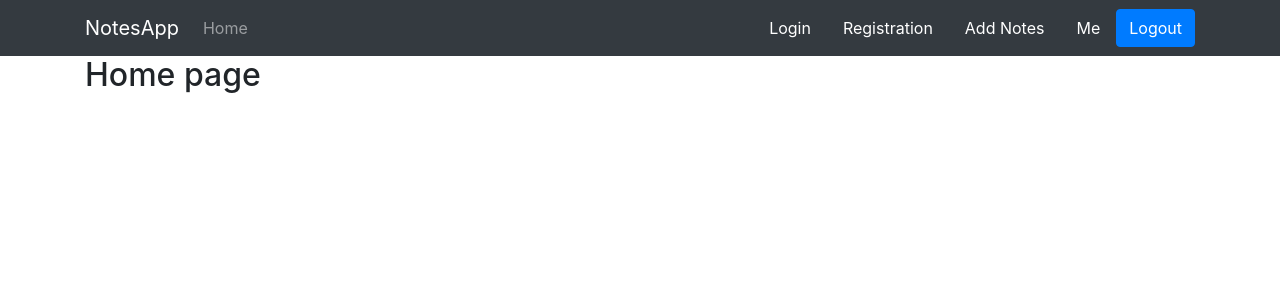
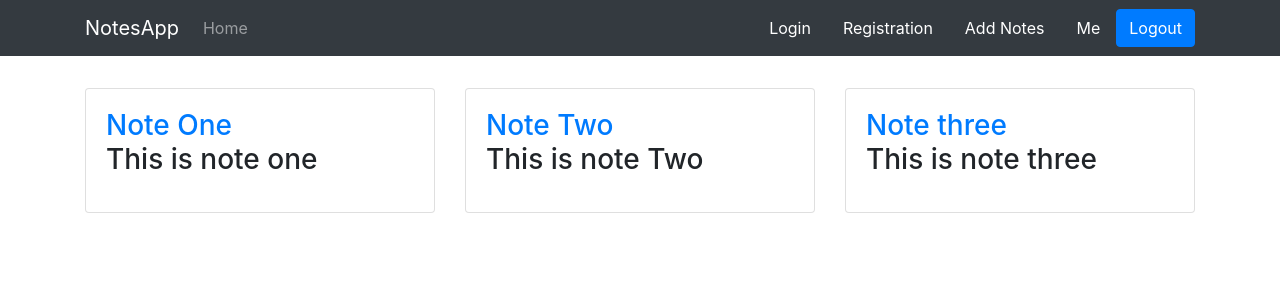
Before and after one commit to jakdev047/frontend, a React (Create React App) app: page / in a window 1280 px wide. Shown: the top 300 px of the page. Built offline with nearby package versions, Linux system fonts and the light colour scheme.

Commit message:
all notes get

```diff
--- /dev/null
+++ b/src/components/Note.js
@@ -0,0 +1,21 @@
+import React from 'react';
+import { Col, Card, CardBody } from 'reactstrap';
+import { Link } from 'react-router-dom';
+
+const Note = props => {
+  const {title,comment} = props.note
+  return (
+    <Col lg={4} sm={6} xs={12} className="my-3">
+      <Card>
+        <CardBody>
+          <h3>
+            <Link to="/">{title}</Link>
+            <p>{comment}</p>
+          </h3>
+        </CardBody>
+      </Card>
+    </Col>
+  );
+};
+
+export default Note;
--- a/src/pages/Home.js
+++ b/src/pages/Home.js
@@ -1,13 +1,19 @@
 import React from 'react';
-import { Container } from 'reactstrap';
+import { Container, Row } from 'reactstrap';
 import { connect } from 'react-redux';
+import Note from '../components/Note';
 
 const Home = ({notes}) => {
   return (
-    <div className="home-section">
+    <div className="home-section my-3">
       <Container>
-        <h2>Home page</h2>
-        {console.log(notes)}
+        <Row>
+          {
+            notes.map(note=>{
+              return <Note key={note.id} note={note}/>
+            })
+          }
+        </Row>
       </Container>
     </div>
   );
```
